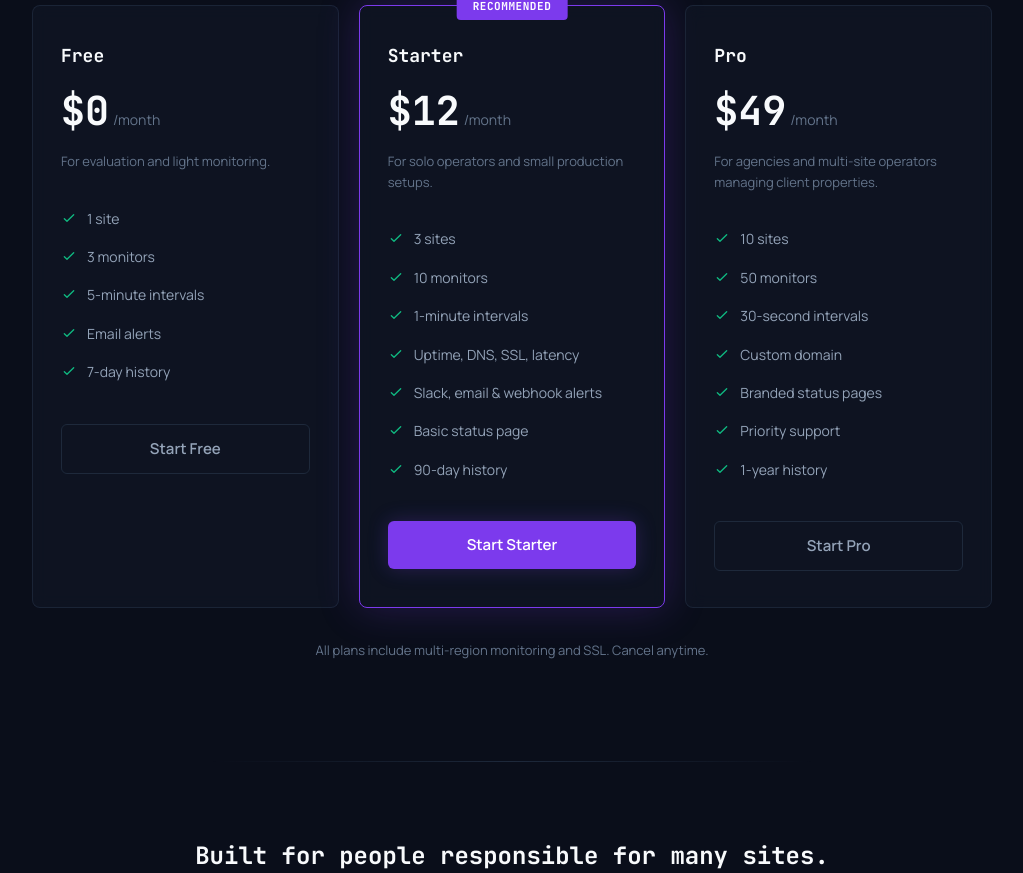
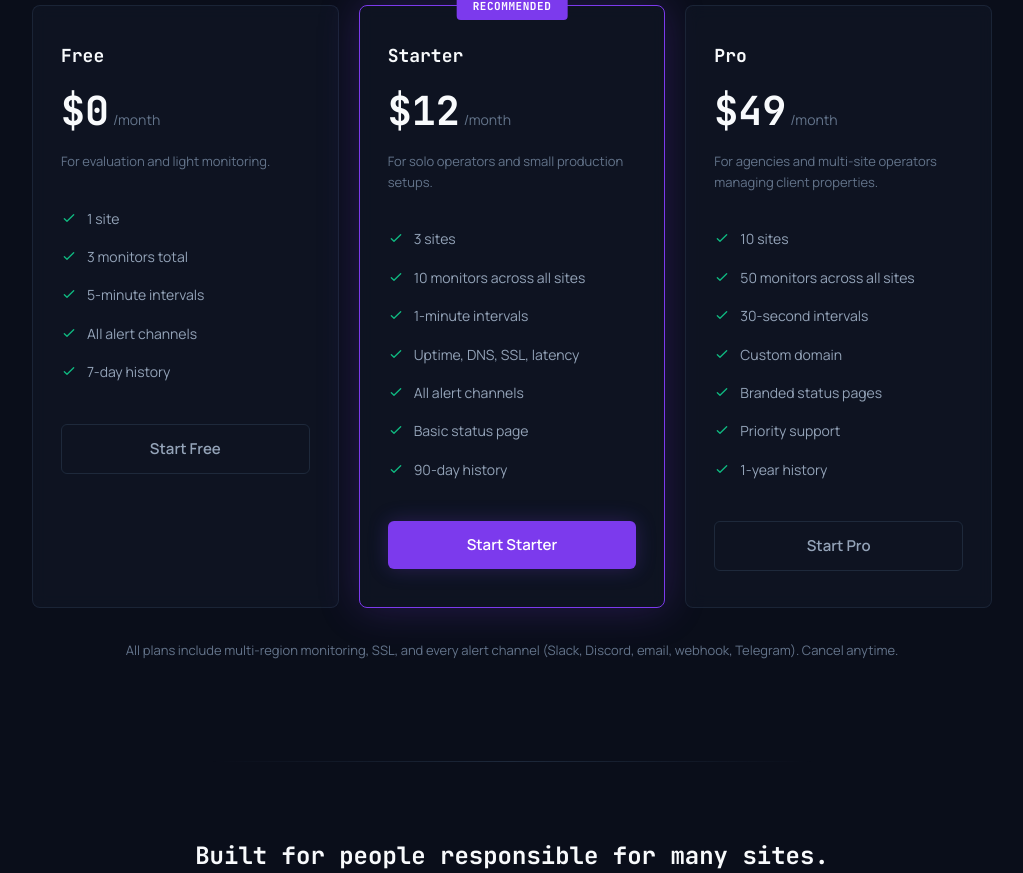
Before and after one commit to BetV3/UptimeBot, a Python web app: template app/templates/landing.html in a window 1280 px wide. Shown: the part 3706-4579 px from the top of the page, without its empty margins (128-1151 px from the left). Run offline with Jinja, Linux system fonts and the light colour scheme; the template is opened without the code that fills it, so the values that code supplies are empty.

Commit message:
chore: refresh marketing copy and dashboard select styling
- Reposition CheckPulse as "for agencies managing client websites"
  in README, landing tagline, getting-started, billing, and the
  dashboard's billing-page features list. Spell out account-wide
  monitor caps ("3 monitors total", "10 monitors across all sites")
  and clarify that every plan now ships all alert channels.
- Add the plans table to an overflow-x container so it scrolls
  inside its column on narrow screens instead of overflowing.
- Replace the default native select arrow with a styled chevron in
  base.html so dropdowns match the dark mission-control aesthetic.

```diff
--- a/app/templates/billing.html
+++ b/app/templates/billing.html
@@ -114,6 +114,6 @@
         </div>
         {% endfor %}
     </div>
-    <p class="text-xs text-ink-dim font-mono mt-4">&gt; All plans include multi-region monitoring and SSL. Cancel anytime.</p>
+    <p class="text-xs text-ink-dim font-mono mt-4">&gt; All plans include multi-region monitoring, SSL, and every alert channel (Slack, Discord, email, webhook, Telegram). Cancel anytime.</p>
 </section>
 {% endblock %}
--- a/app/templates/landing.html
+++ b/app/templates/landing.html
@@ -1144,9 +1144,9 @@
                     <div class="pricing-desc">For evaluation and light monitoring.</div>
                     <ul class="pricing-features">
                         <li><svg fill="none" stroke="currentColor" viewBox="0 0 24 24" stroke-width="2"><path stroke-linecap="round" stroke-linejoin="round" d="M5 13l4 4L19 7"/></svg> 1 site</li>
-                        <li><svg fill="none" stroke="currentColor" viewBox="0 0 24 24" stroke-width="2"><path stroke-linecap="round" stroke-linejoin="round" d="M5 13l4 4L19 7"/></svg> 3 monitors</li>
+                        <li><svg fill="none" stroke="currentColor" viewBox="0 0 24 24" stroke-width="2"><path stroke-linecap="round" stroke-linejoin="round" d="M5 13l4 4L19 7"/></svg> 3 monitors total</li>
                         <li><svg fill="none" stroke="currentColor" viewBox="0 0 24 24" stroke-width="2"><path stroke-linecap="round" stroke-linejoin="round" d="M5 13l4 4L19 7"/></svg> 5-minute intervals</li>
-                        <li><svg fill="none" stroke="currentColor" viewBox="0 0 24 24" stroke-width="2"><path stroke-linecap="round" stroke-linejoin="round" d="M5 13l4 4L19 7"/></svg> Email alerts</li>
+                        <li><svg fill="none" stroke="currentColor" viewBox="0 0 24 24" stroke-width="2"><path stroke-linecap="round" stroke-linejoin="round" d="M5 13l4 4L19 7"/></svg> All alert channels</li>
                         <li><svg fill="none" stroke="currentColor" viewBox="0 0 24 24" stroke-width="2"><path stroke-linecap="round" stroke-linejoin="round" d="M5 13l4 4L19 7"/></svg> 7-day history</li>
                     </ul>
                     <a href="/dashboard/register" class="btn btn-outline">Start Free</a>
@@ -1162,10 +1162,10 @@
                     <div class="pricing-desc">For solo operators and small production setups.</div>
                     <ul class="pricing-features">
                         <li><svg fill="none" stroke="currentColor" viewBox="0 0 24 24" stroke-width="2"><path stroke-linecap="round" stroke-linejoin="round" d="M5 13l4 4L19 7"/></svg> 3 sites</li>
-                        <li><svg fill="none" stroke="currentColor" viewBox="0 0 24 24" stroke-width="2"><path stroke-linecap="round" stroke-linejoin="round" d="M5 13l4 4L19 7"/></svg> 10 monitors</li>
+                        <li><svg fill="none" stroke="currentColor" viewBox="0 0 24 24" stroke-width="2"><path stroke-linecap="round" stroke-linejoin="round" d="M5 13l4 4L19 7"/></svg> 10 monitors across all sites</li>
                         <li><svg fill="none" stroke="currentColor" viewBox="0 0 24 24" stroke-width="2"><path stroke-linecap="round" stroke-linejoin="round" d="M5 13l4 4L19 7"/></svg> 1-minute intervals</li>
                         <li><svg fill="none" stroke="currentColor" viewBox="0 0 24 24" stroke-width="2"><path stroke-linecap="round" stroke-linejoin="round" d="M5 13l4 4L19 7"/></svg> Uptime, DNS, SSL, latency</li>
-                        <li><svg fill="none" stroke="currentColor" viewBox="0 0 24 24" stroke-width="2"><path stroke-linecap="round" stroke-linejoin="round" d="M5 13l4 4L19 7"/></svg> Slack, email &amp; webhook alerts</li>
+                        <li><svg fill="none" stroke="currentColor" viewBox="0 0 24 24" stroke-width="2"><path stroke-linecap="round" stroke-linejoin="round" d="M5 13l4 4L19 7"/></svg> All alert channels</li>
                         <li><svg fill="none" stroke="currentColor" viewBox="0 0 24 24" stroke-width="2"><path stroke-linecap="round" stroke-linejoin="round" d="M5 13l4 4L19 7"/></svg> Basic status page</li>
                         <li><svg fill="none" stroke="currentColor" viewBox="0 0 24 24" stroke-width="2"><path stroke-linecap="round" stroke-linejoin="round" d="M5 13l4 4L19 7"/></svg> 90-day history</li>
                     </ul>
@@ -1181,7 +1181,7 @@
                     <div class="pricing-desc">For agencies and multi-site operators managing client properties.</div>
                     <ul class="pricing-features">
                         <li><svg fill="none" stroke="currentColor" viewBox="0 0 24 24" stroke-width="2"><path stroke-linecap="round" stroke-linejoin="round" d="M5 13l4 4L19 7"/></svg> 10 sites</li>
-                        <li><svg fill="none" stroke="currentColor" viewBox="0 0 24 24" stroke-width="2"><path stroke-linecap="round" stroke-linejoin="round" d="M5 13l4 4L19 7"/></svg> 50 monitors</li>
+                        <li><svg fill="none" stroke="currentColor" viewBox="0 0 24 24" stroke-width="2"><path stroke-linecap="round" stroke-linejoin="round" d="M5 13l4 4L19 7"/></svg> 50 monitors across all sites</li>
                         <li><svg fill="none" stroke="currentColor" viewBox="0 0 24 24" stroke-width="2"><path stroke-linecap="round" stroke-linejoin="round" d="M5 13l4 4L19 7"/></svg> 30-second intervals</li>
                         <li><svg fill="none" stroke="currentColor" viewBox="0 0 24 24" stroke-width="2"><path stroke-linecap="round" stroke-linejoin="round" d="M5 13l4 4L19 7"/></svg> Custom domain</li>
                         <li><svg fill="none" stroke="currentColor" viewBox="0 0 24 24" stroke-width="2"><path stroke-linecap="round" stroke-linejoin="round" d="M5 13l4 4L19 7"/></svg> Branded status pages</li>
@@ -1191,7 +1191,7 @@
                     <a href="/dashboard/billing?upgrade=pro" class="btn btn-outline">Start Pro</a>
                 </div>
             </div>
-            <p class="pricing-note">All plans include multi-region monitoring and SSL. Cancel anytime.</p>
+            <p class="pricing-note">All plans include multi-region monitoring, SSL, and every alert channel (Slack, Discord, email, webhook, Telegram). Cancel anytime.</p>
         </div>
     </section>
 
```
Also changed, not shown: app/api/routes/dashboard.py (+5 -5 lines), app/templates/base.html (+11 -1 lines), app/templates/getting_started.html (+5 -3 lines), README.md.
